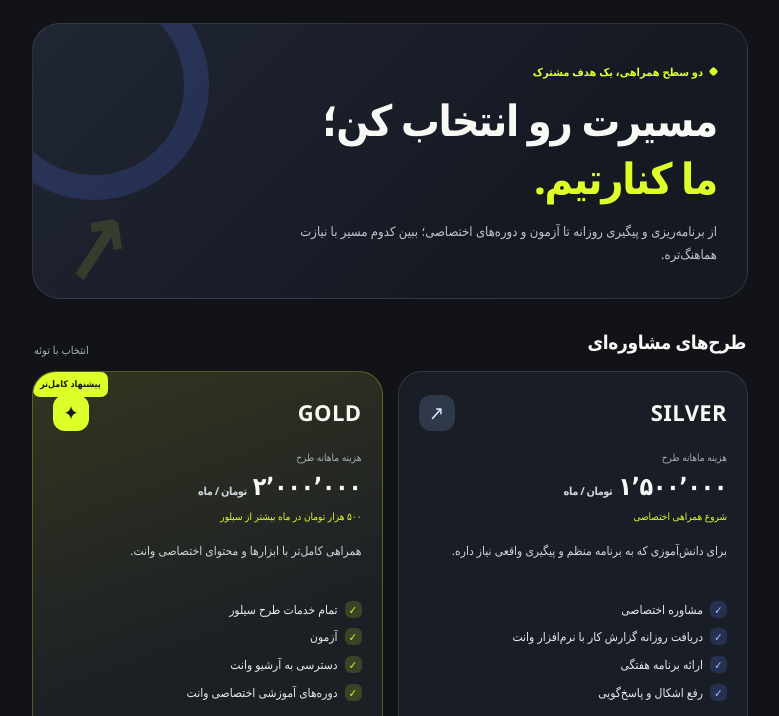
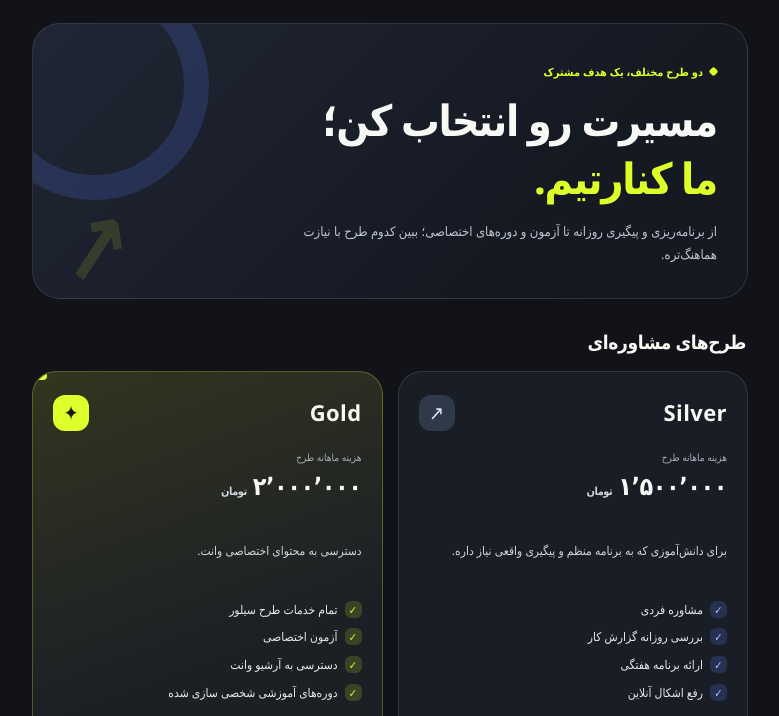
Before and after one commit to tahashafi21/vanet-miniapp, a plain HTML site: page index.html in a window 1280 px wide. Shown: the part 75-791 px from the top of the page, without its empty margins (250-1029 px from the left). Drawn offline with Linux system fonts and the light colour scheme; a small style sheet from the web is missing.

Commit message:
Update index.html
اصلاح و بهبود برخی موارد

```diff
--- a/index.html
+++ b/index.html
@@ -119,44 +119,44 @@
     </header>
 
     <section class="hero">
-      <div class="eyebrow">دو سطح همراهی، یک هدف مشترک</div>
+      <div class="eyebrow">دو طرح مختلف، یک هدف مشترک</div>
       <h1>مسیرت رو انتخاب کن؛<br><em>ما کنارتیم.</em></h1>
-      <p>از برنامه‌ریزی و پیگیری روزانه تا آزمون و دوره‌های اختصاصی؛ ببین کدوم مسیر با نیازت هماهنگ‌تره.</p>
+      <p>از برنامه‌ریزی و پیگیری روزانه تا آزمون و دوره‌های اختصاصی؛ ببین کدوم طرح با نیازت هماهنگ‌تره.</p>
     </section>
 
     <div class="section-head">
       <h2>طرح‌های مشاوره‌ای</h2>
-      <span>انتخاب با توئه</span>
+      <span></span>
     </div>
 
     <section class="plans" id="plans-anchor" aria-label="طرح‌های مشاوره‌ای">
       <article class="plan" id="silver-card">
-        <div class="plan-top"><div class="plan-name">SILVER</div><div class="plan-icon">↗</div></div>
+        <div class="plan-top"><div class="plan-name">Silver</div><div class="plan-icon">↗</div></div>
         <div class="price-label">هزینه ماهانه طرح</div>
-        <div class="price">۱٬۵۰۰٬۰۰۰ <small>تومان / ماه</small></div>
-        <div class="difference">شروع همراهی اختصاصی</div>
+        <div class="price">۱٬۵۰۰٬۰۰۰ <small>تومان</small></div>
+        <div class="difference"></div>
         <p class="plan-desc">برای دانش‌آموزی که به برنامه منظم و پیگیری واقعی نیاز داره.</p>
         <ul class="feature-list">
-          <li><span class="check">✓</span><span>مشاوره اختصاصی</span></li>
-          <li><span class="check">✓</span><span>دریافت روزانه گزارش کار با نرم‌افزار وانت</span></li>
+          <li><span class="check">✓</span><span>مشاوره فردی</span></li>
+          <li><span class="check">✓</span><span>بررسی روزانه گزارش کار</span></li>
           <li><span class="check">✓</span><span>ارائه برنامه هفتگی</span></li>
-          <li><span class="check">✓</span><span>رفع اشکال و پاسخ‌گویی</span></li>
+          <li><span class="check">✓</span><span>رفع اشکال آنلاین</span></li>
         </ul>
         <button class="plan-btn" data-plan="silver">انتخاب طرح سیلور</button>
       </article>
 
       <article class="plan gold" id="gold-card">
-        <div class="recommend">پیشنهاد کامل‌تر</div>
-        <div class="plan-top"><div class="plan-name">GOLD</div><div class="plan-icon">✦</div></div>
+        <div class="recommend"></div>
+        <div class="plan-top"><div class="plan-name">Gold</div><div class="plan-icon">✦</div></div>
         <div class="price-label">هزینه ماهانه طرح</div>
-        <div class="price">۲٬۰۰۰٬۰۰۰ <small>تومان / ماه</small></div>
-        <div class="difference">۵۰۰ هزار تومان در ماه بیشتر از سیلور</div>
-        <p class="plan-desc">همراهی کامل‌تر با ابزارها و محتوای اختصاصی وانت.</p>
+        <div class="price">۲٬۰۰۰٬۰۰۰ <small>تومان</small></div>
+        <div class="difference"></div>
+        <p class="plan-desc">دسترسی به محتوای اختصاصی وانت.</p>
         <ul class="feature-list">
           <li><span class="check">✓</span><span>تمام خدمات طرح سیلور</span></li>
-          <li><span class="check">✓</span><span>آزمون</span></li>
+          <li><span class="check">✓</span><span>آزمون اختصاصی</span></li>
           <li><span class="check">✓</span><span>دسترسی به آرشیو وانت</span></li>
-          <li><span class="check">✓</span><span>دوره‌های آموزشی اختصاصی وانت</span></li>
+          <li><span class="check">✓</span><span>دوره‌های آموزشی شخصی سازی شده</span></li>
         </ul>
         <button class="plan-btn" data-plan="gold">انتخاب طرح گلد</button>
       </article>
```
